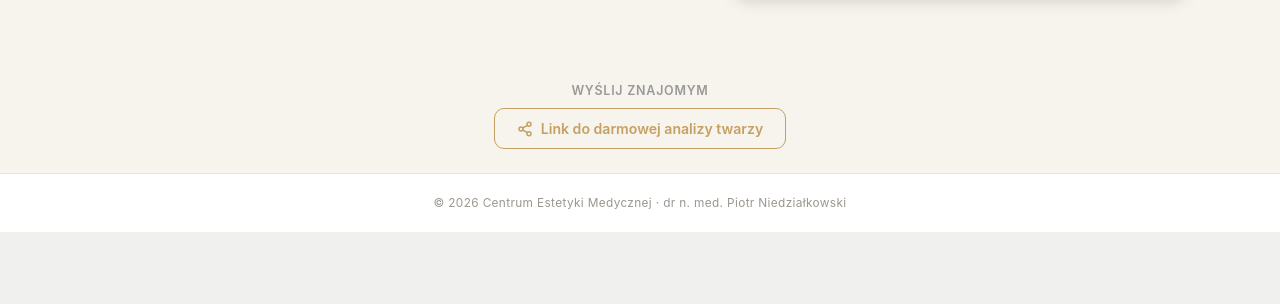
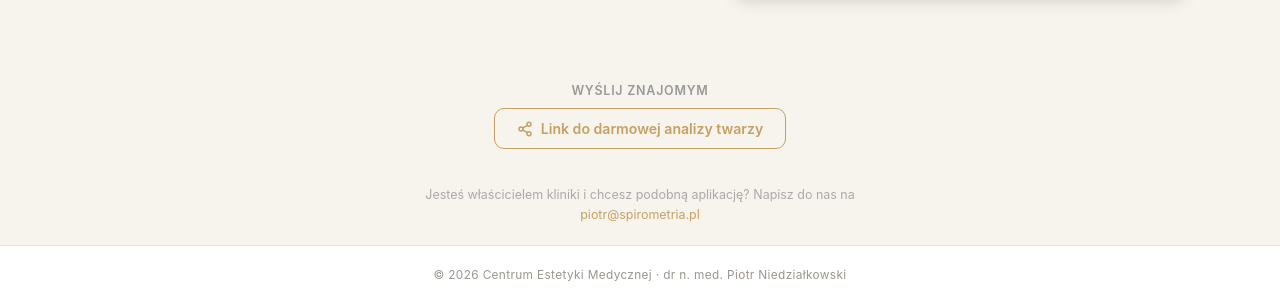
Before and after one commit to PiotrMD/face-analysis, a Flask app: page / in a window 1280 px wide. Shown: the part 714-1018 px from the top of the page. Before the commit the page ends 946 px from the top, so only its background shows below. Run offline with Flask 3, Linux system fonts and the light colour scheme; data that the repository does not hold is empty; some libraries are stand-ins or nearby versions.

Commit message:
Add B2B contact line on home page
Co-Authored-By: Claude Sonnet 4.6 <noreply@anthropic.com>

```diff
--- a/templates/home.html
+++ b/templates/home.html
@@ -143,6 +143,17 @@
         </button>
         <p id="shareCopied" style="display:none;font-size:.8rem;color:#4a7c4e;margin:8px 0 0;">
             {% if lang == 'en' %}Link copied!{% else %}Link skopiowany!{% endif %}
+        </p>
+    </div>
+
+    <!-- B2B -->
+    <div style="text-align:center;padding:12px 16px 20px;max-width:480px;margin:0 auto;">
+        <p style="font-size:.78rem;color:#aaa;margin:0;line-height:1.6;">
+            {% if lang == 'en' %}
+                Are you a clinic owner and want a similar app? Write to us at <a href="mailto:piotr@spirometria.pl" style="color:#C6A062;text-decoration:none;">piotr@spirometria.pl</a>
+            {% else %}
+                Jesteś właścicielem kliniki i chcesz podobną aplikację? Napisz do nas na <a href="mailto:piotr@spirometria.pl" style="color:#C6A062;text-decoration:none;">piotr@spirometria.pl</a>
+            {% endif %}
         </p>
     </div>
 
```
